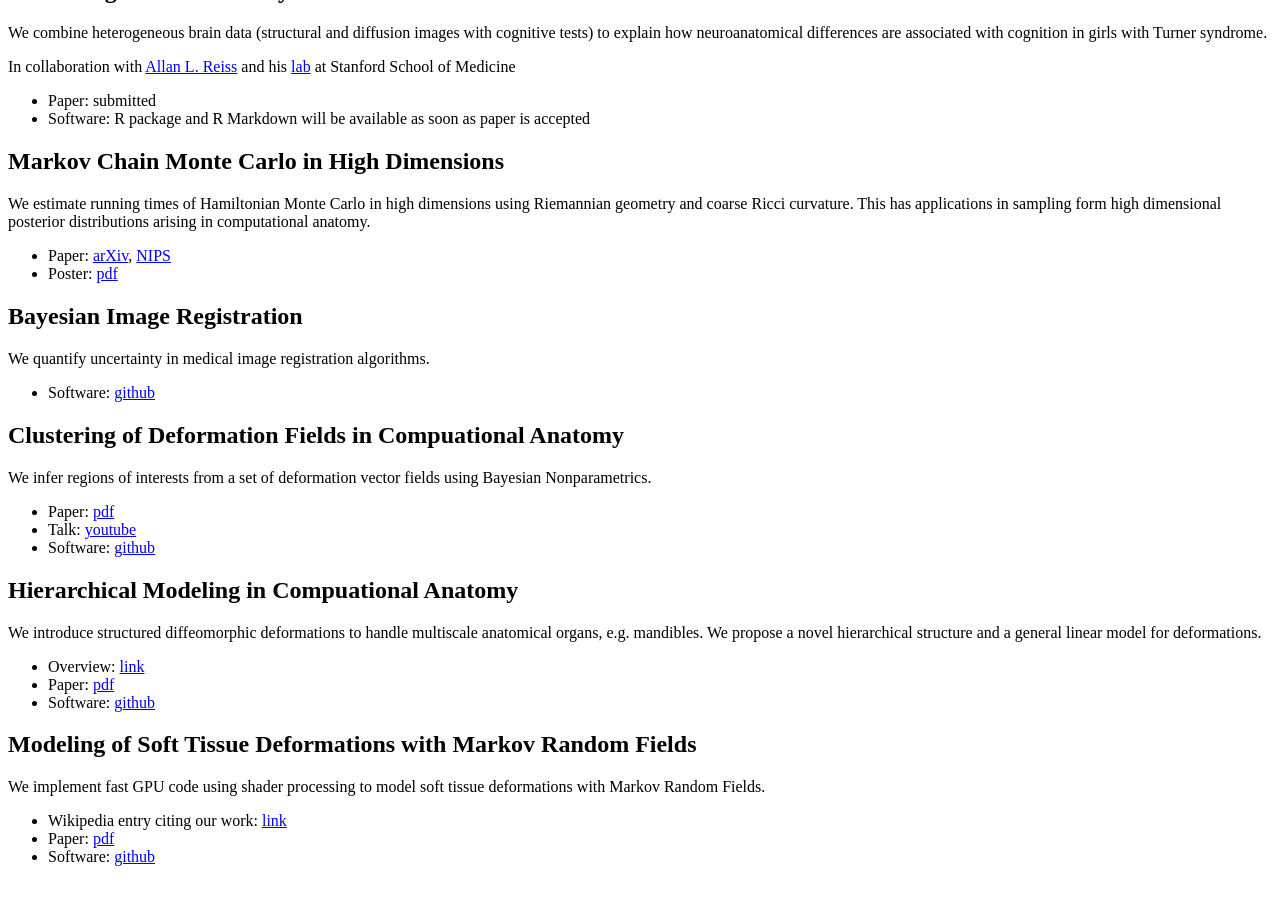
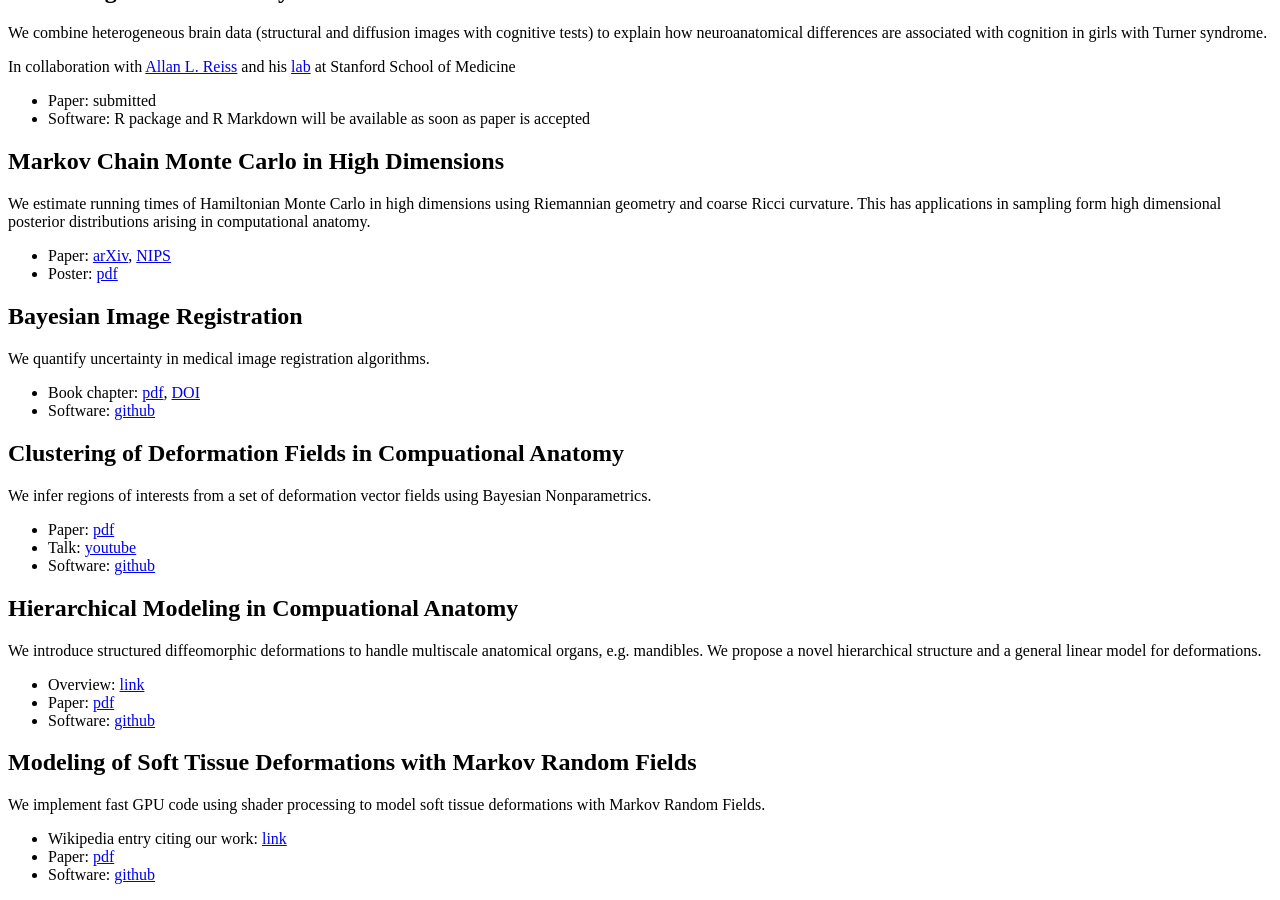
Before and after one commit to ChristofSeiler/ChristofSeiler.github.io, a Jekyll site: the page built from projects.md, in a window 1280 px wide and 900 px high, scrolled down 630 px. Built offline with Jekyll 4.4.1, drawn with Linux system fonts in a browser that asks for light colours.

Commit message:
added link to book chapter

```diff
--- a/projects.md
+++ b/projects.md
@@ -41,6 +41,7 @@
 
 We quantify uncertainty in medical image registration algorithms.
 
+* Book chapter: [pdf](https://christofseiler.github.io/Preprint_Bayesian_CA.pdf), [DOI](https://www.elsevier.com/books/statistical-shape-and-deformation-analysis/zheng/978-0-12-810493-4)
 * Software: [github](https://christofseiler.github.io/BayesianImageRegistration)
 
 ## Clustering of Deformation Fields in Compuational Anatomy
```
